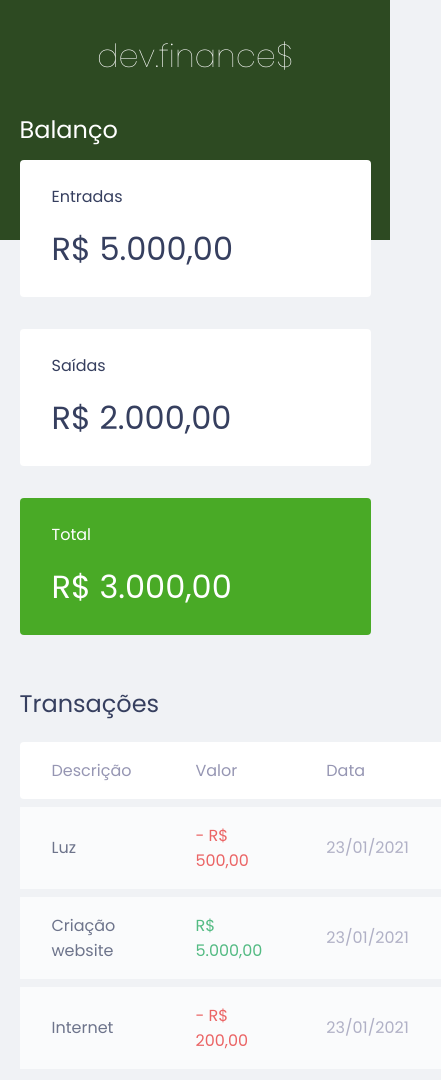
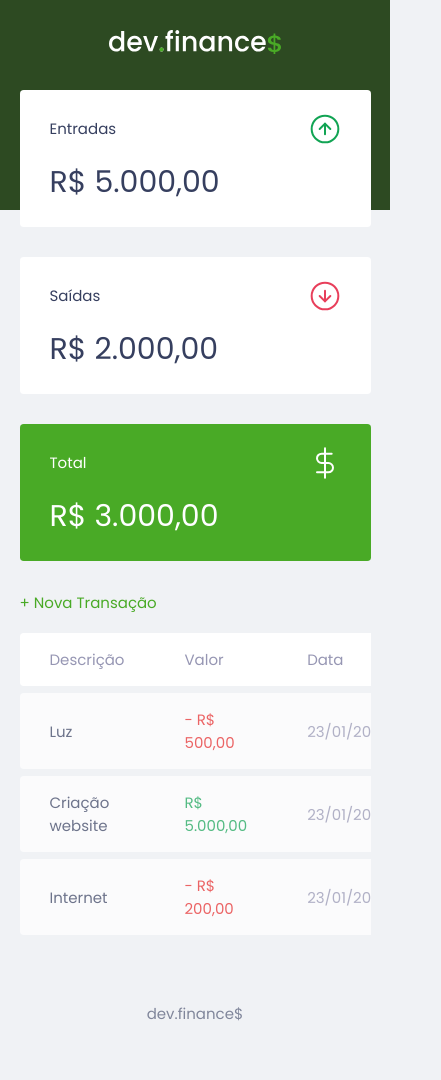
Before and after one commit to Kathleen-Krunitzki/finance, a plain HTML site: page index.html in a window 390 px wide. Shown: the top 1080 px of the page, 441 px wide, since content can reach past the window. After the commit the page ends 1055 px from the top, so only its background shows below. Drawn offline with Linux system fonts and the light colour scheme.

Commit message:
Adicionando responsividade

```diff
--- a/index.html
+++ b/index.html
@@ -15,37 +15,50 @@
 
 <body>
     <header>
-        <h1 id="logo">dev.finance$</h1>
+        <img src="/assets/assets/logo.svg" alt="Logo Dev Finance">
     </header>
 
     <main class="container">
         <section id="balance">
-            <h2>Balanço</h2>
+            <h2 class="sr-only">Balanço</h2>
 
             <div class="card">
-                <h3>Entradas</h3>
+                <h3>
+                    <span>Entradas</span>
+                    <img src="assets/assets/income.svg" alt="Imagem de entradas">
+                </h3>
                 <p>R$ 5.000,00</p>
             </div>
 
             <div class="card">
-                <h3>Saídas</h3>
+                <h3>
+                    <span>Saídas</span>
+                    <img src="assets/assets/expense.svg" alt="Imagem de saídas">
+                </h3>
                 <p>R$ 2.000,00</p>
             </div>
 
             <div class="card total">
-                <h3>Total</h3>
+                <h3>
+                    <span>Total</span>
+                    <img src="assets/assets/total.svg" alt="Imagem de total">
+                </h3>
                 <p>R$ 3.000,00</p>
             </div>
         </section>
 
         <section id="transaction">
-            <h2>Transações</h2>
+            <h2 class="sr-only">Transações</h2>
+
+            <a href="#" class="button new">+ Nova Transação</a>
+
             <table id="data-table">
                 <thead>
                     <tr>
                         <th>Descrição</th>
                         <th>Valor</th>
                         <th>Data</th>
+                        <th></th>
                     </tr>
                 </thead>
                 <tbody>
@@ -53,16 +66,25 @@
                         <td class="description">Luz</td>
                         <td class="expense">- R$ 500,00</td>
                         <td class="date">23/01/2021</td>
+                        <td>
+                            <img src="/assets/assets/minus.svg" alt="Remover transação">
+                        </td>
                     </tr>
                     <tr>
                         <td class="description">Criação website</td>
                         <td class="income">R$ 5.000,00</td>
                         <td class="date">23/01/2021</td>
+                        <td>
+                            <img src="/assets/assets/minus.svg" alt="Remover transação">
+                        </td>
                     </tr>
                     <tr>
                         <td class="description">Internet</td>
                         <td class="expense">- R$ 200,00</td>
                         <td class="date">23/01/2021</td>
+                        <td>
+                            <img src="/assets/assets/minus.svg" alt="Remover transação">
+                        </td>
                     </tr>
                 </tbody>
             </table>
--- a/style.css
+++ b/style.css
@@ -9,9 +9,26 @@
     box-sizing: border-box;
 }
 
+html {
+    font-size: 93.75%;
+    /* 15px */
+}
+
 body {
     background: #F0F2F5;
     font-family: 'Poppins', sans-serif;
+}
+
+.sr-only {
+    position: absolute;
+    width: 1px;
+    height: 1px;
+    padding: 0;
+    margin: -1px;
+    overflow: hidden;
+    clip: rect(0, 0, 0, 0);
+    white-space: nowrap;
+    border-width: 0;
 }
 
 .container {
@@ -26,6 +43,21 @@
     color: var(--dark-blue);
 
     font-weight: normal;
+}
+
+/* Links & Buttons =================== */
+a {
+    color: #49AA26;
+    text-decoration: none;
+}
+
+a:hover {
+    color: #3DD705;
+}
+
+.button.new {
+    display: inline-block;
+    margin-bottom: .8rem;
 }
 
 /* Header =================== */
@@ -64,6 +96,10 @@
 .card h3 {
     font-weight: normal;
     font-size: 1rem;
+
+    display: flex;
+    align-items: center;
+    justify-content: space-between;
 }
 
 .card p {
@@ -79,6 +115,12 @@
 }
 
 /* Table =================== */
+#transaction {
+    display: block;
+    width: 100%;
+    overflow-x: auto;
+}
+
 #data-table {
     width: 100%;
     border-spacing: 0 0.5rem;
@@ -86,8 +128,13 @@
 }
 
 table thead tr th:first-child,
-table tbody tr tr:first-child {
+table tbody tr td:first-child {
     border-radius: 0.25rem 0 0 0.25rem;
+}
+
+table thead tr th:last-child,
+table tbody tr td:last-child {
+    border-radius: 0 0.25rem 0.25rem 0;
 }
 
 table thead th {
@@ -132,3 +179,16 @@
 
     opacity: 0.6;
 }
+
+/* Responsive =================== */
+@media (min-width: 800px) {
+    html {
+        font-size: 87.5%;
+    }
+
+    #balance {
+        display: grid;
+        grid-template-columns: repeat(3, 1fr);
+        gap: 2rem;
+    }
+}
```
Also changed, not shown: assets/assets/expense.svg (added), assets/assets/income.svg (added), assets/assets/logo.svg (added), assets/assets/minus.svg (added), assets/assets/plus.svg (added), assets/assets/total.svg (added).
